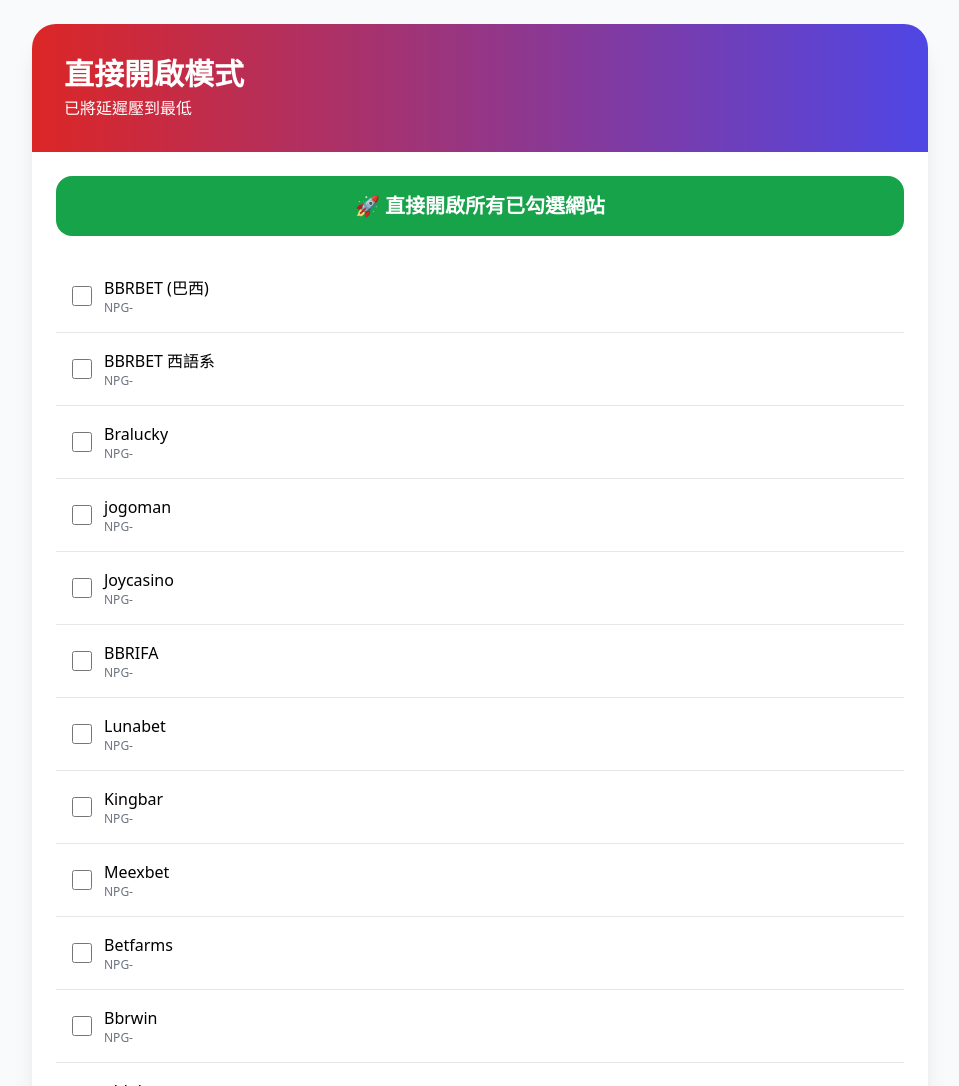
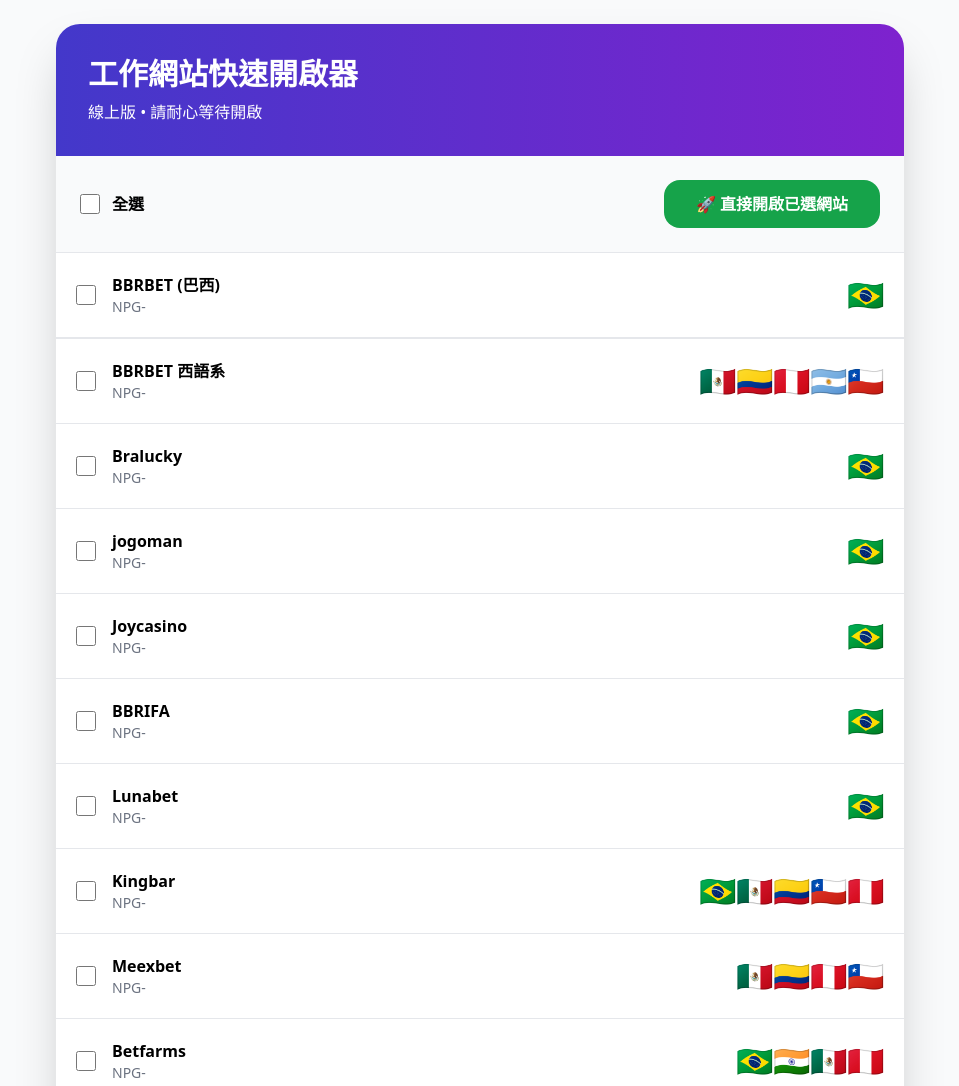
Before and after one commit to mexxlee/website-opener, a plain HTML site: page index.html in a window 1280 px wide. Shown: the top 1086 px of the page, without its empty margins (160-1119 px from the left). Drawn offline with nearby package versions, Linux system fonts and the light colour scheme.

Commit message:
Update index.html

```diff
--- a/index.html
+++ b/index.html
@@ -3,84 +3,123 @@
 <head>
     <meta charset="UTF-8">
     <meta name="viewport" content="width=device-width, initial-scale=1.0">
-    <title>直接開啟版</title>
+    <title>工作網站快速開啟器</title>
     <script src="https://cdn.tailwindcss.com"></script>
+    <link rel="stylesheet" href="https://cdnjs.cloudflare.com/ajax/libs/font-awesome/6.6.0/css/all.min.css">
 </head>
-<body class="bg-gray-50 p-6">
-    <div class="max-w-4xl mx-auto bg-white rounded-3xl shadow-xl overflow-hidden">
-        <div class="bg-gradient-to-r from-red-600 to-indigo-600 text-white p-8">
-            <h1 class="text-3xl font-bold">直接開啟模式</h1>
-            <p class="mt-1">已將延遲壓到最低</p>
-        </div>
+<body class="bg-gray-50 min-h-screen">
+    <div class="max-w-4xl mx-auto p-6">
+        <div class="bg-white rounded-3xl shadow-2xl overflow-hidden">
+            <div class="bg-gradient-to-r from-indigo-700 to-purple-700 text-white p-8">
+                <h1 class="text-3xl font-bold">工作網站快速開啟器</h1>
+                <p class="mt-2">線上版 • 請耐心等待開啟</p>
+            </div>
 
-        <div class="p-6">
-            <button onclick="openAllSelected()"
-                    class="w-full py-4 bg-green-600 hover:bg-green-700 text-white text-xl font-bold rounded-2xl mb-6">
-                🚀 直接開啟所有已勾選網站
-            </button>
+            <div class="p-6 border-b bg-gray-50 flex items-center justify-between">
+                <label class="flex items-center gap-3 cursor-pointer">
+                    <input type="checkbox" id="selectAll" onchange="toggleSelectAll()" class="w-5 h-5 accent-indigo-600">
+                    <span class="font-bold">全選</span>
+                </label>
+                <button onclick="openSelected()"
+                        class="px-8 py-3 bg-green-600 hover:bg-green-700 text-white font-bold rounded-2xl">
+                    🚀 直接開啟已選網站
+                </button>
+            </div>
 
-            <div id="siteList"></div>
+            <div id="siteList" class="divide-y"></div>
         </div>
     </div>
 
     <script>
-        const sites = [ /* 所有網站 */
-            // NPG-
-            {g:"NPG-", n:"BBRBET (巴西)", u:"https://n0kjob.npgaaa.com/app-user-list#CC=eyJDT1VOVFJZIjoiQlIifQ=="},
-            {g:"NPG-", n:"BBRBET 西語系", u:"https://n0kjob.api4sale.com/"},
-            {g:"NPG-", n:"Bralucky", u:"https://izm2xz.npgaaa.com/worker-board#CC=eyJDT1VOVFJZIjoiQlIifQ=="},
-            {g:"NPG-", n:"jogoman", u:"https://e7lr4j.api4sale.com/login"},
-            {g:"NPG-", n:"Joycasino", u:"https://lc9z4l.api4sale.com/"},
-            {g:"NPG-", n:"BBRIFA", u:"https://c2-bjaezv.npgqwe.com/"},
-            {g:"NPG-", n:"Lunabet", u:"https://c2-osbg1w.npgqwe.com/second-audit-config#CC=eyJDT1VOVFJZIjoiQlIifQ=="},
-            {g:"NPG-", n:"Kingbar", u:"https://v5gb97.npgaaa.com/worker-board#CC=eyJDT1VOVFJZIjoiTVgifQ=="},
-            {g:"NPG-", n:"Meexbet", u:"https://kc698b.npgaaa.com/"},
-            {g:"NPG-", n:"Betfarms", u:"https://v6sx2i.npgaaa.com/"},
-            {g:"NPG-", n:"Bbrwin", u:"https://pg24hj.whalesass01.online/"},
-            {g:"NPG-", n:"gldnbet", u:"https://ffyrwz.npgaaa.com/login"},
-            {g:"NPG-", n:"Bravowins", u:"https://rlclnk.npgaaa.com/login"},
-            {g:"NPG-", n:"Deulucky", u:"https://i6qaby.npgaaa.com/"},
-            // B9-PANDA
-            {g:"B9-PANDA", n:"SuperStar792", u:"https://admin4-792-077267.m-9-y-j.com/#/systemManage/subAccount"},
-            {g:"B9-PANDA", n:"Supergame2368", u:"https://admin-2368-4b5c6c.m-b-d-1.com/#/systemManage/subAccount"},
-            {g:"B9-PANDA", n:"Panda893", u:"https://admin4-893-226e3a.m-9-y-j.com/#/systemManage/role"},
-            {g:"B9-PANDA", n:"Cashmaster2360", u:"https://admin-2360-e2f898.m-b-d-1.com/"},
-            {g:"B9-PANDA", n:"SuperVIP-2433", u:"https://admin-2433-d62f80.m-9-y-j.com/#/systemManage/subAccount"},
-            // 天成 & JK澎拜
-            {g:"天成", n:"天成1", u:"https://tac3.connect7bo.com/"},
-            {g:"天成", n:"天成2", u:"https://684990039.com/"},
-            {g:"JK澎拜", n:"Supersucesso", u:"https://brr7.topcms.org/#/dashboard"},
-            {g:"JK澎拜", n:"Supergold-M57", u:"http://m57.dggamecms.com/"}
-            // 你可以自己把其他網站補齊
+        const sites = [
+            // ==================== NPG- ====================
+            { group: "NPG-", name: "BBRBET (巴西)", url: "https://n0kjob.npgaaa.com/app-user-list#CC=eyJDT1VOVFJZIjoiQlIifQ==", country: "🇧🇷" },
+            { group: "NPG-", name: "BBRBET 西語系", url: "https://n0kjob.api4sale.com/", country: "🇲🇽🇨🇴🇵🇪🇦🇷🇨🇱" },
+            { group: "NPG-", name: "Bralucky", url: "https://izm2xz.npgaaa.com/worker-board#CC=eyJDT1VOVFJZIjoiQlIifQ==", country: "🇧🇷" },
+            { group: "NPG-", name: "jogoman", url: "https://e7lr4j.api4sale.com/login", country: "🇧🇷" },
+            { group: "NPG-", name: "Joycasino", url: "https://lc9z4l.api4sale.com/", country: "🇧🇷" },
+            { group: "NPG-", name: "BBRIFA", url: "https://c2-bjaezv.npgqwe.com/", country: "🇧🇷" },
+            { group: "NPG-", name: "Lunabet", url: "https://c2-osbg1w.npgqwe.com/second-audit-config#CC=eyJDT1VOVFJZIjoiQlIifQ==", country: "🇧🇷" },
+            { group: "NPG-", name: "Kingbar", url: "https://v5gb97.npgaaa.com/worker-board#CC=eyJDT1VOVFJZIjoiTVgifQ==", country: "🇧🇷🇲🇽🇨🇴🇨🇱🇵🇪" },
+            { group: "NPG-", name: "Meexbet", url: "https://kc698b.npgaaa.com/", country: "🇲🇽🇨🇴🇵🇪🇨🇱" },
+            { group: "NPG-", name: "Betfarms", url: "https://v6sx2i.npgaaa.com/", country: "🇧🇷🇮🇳🇲🇽🇵🇪" },
+            { group: "NPG-", name: "Bbrwin", url: "https://pg24hj.whalesass01.online/", country: "🇧🇷" },
+            { group: "NPG-", name: "gldnbet", url: "https://ffyrwz.npgaaa.com/login", country: "🇲🇽🇵🇪🇨🇱" },
+            { group: "NPG-", name: "Bravowins", url: "https://rlclnk.npgaaa.com/login", country: "🇨🇱" },
+            { group: "NPG-", name: "Millonix_MX", url: "https://pg24hj.whalesass01.online/", country: "🇲🇽" },
+            { group: "NPG-", name: "millonixvip", url: "https://c2-ixiaqf.npgqwe.com/", country: "🇨🇱🇲🇽🇵🇪" },
+            { group: "NPG-", name: "nayafacil", url: "https://c2-uwjhah.npgqwe.com/login", country: "🇨🇱" },
+            { group: "NPG-", name: "MEXI777", url: "https://lmtbox.npgaaa.com/", country: "🇲🇽" },
+            { group: "NPG-", name: "Forturola", url: "https://ptndwj.npgaaa.com/sys/account-list#CC=eyJDT1VOVFJZIjoiTVgifQ==", country: "🇲🇽🇨🇴🇨🇱🇵🇪🇱🇷" },
+            { group: "NPG-", name: "BBRWIN MX", url: "https://nuxi0i.npgaaa.com/login#CC=eyJDT1VOVFJZIjoiTVgifQ==", country: "🇲🇽" },
+            { group: "NPG-", name: "Winmax-CL", url: "https://n2wudb.npgaaa.com/", country: "🇨🇱" },
+            { group: "NPG-", name: "Winmax-PE", url: "https://7mjjle.npgaaa.com/", country: "🇵🇪" },
+            { group: "NPG-", name: "Ruletix-MX", url: "https://c2-f4ihsd.npgqwe.com/", country: "🇲🇽" },
+            { group: "NPG-", name: "Ruletix-US", url: "https://idmxfx.fpljsoft.com/", country: "🇱🇷" },
+            { group: "NPG-", name: "Ruletix 智利", url: "https://c2-zaaezr.npgqwe.com/", country: "🇨🇱" },
+            { group: "NPG-", name: "Ruletix 祕魯", url: "https://c2-terv4z.npgqwe.com/sys/", country: "🇵🇪" },
+            { group: "NPG-", name: "Ruletix_co", url: "https://c2-wp0ul3.npgqwe.com/", country: "🇨🇴" },
+            { group: "NPG-", name: "Ruletix01", url: "https://ydkx8n.npgaaa.com/", country: "🇲🇽" },
+            { group: "NPG-", name: "Ruletix777", url: "https://l08ar7.npgaaa.com/", country: "🇲🇽" },
+            { group: "NPG-", name: "Ruletix_ES", url: "https://pczkku.npgaaa.com/", country: "🇪🇸" },
+            { group: "NPG-", name: "Lamansionvip_Mx", url: "https://c2-e3cqni.npgqwe.com/", country: "🇲🇽" },
+            { group: "NPG-", name: "Lamansionvip777", url: "https://moihuf.npgaaa.com/", country: "🇲🇽" },
+            { group: "NPG-", name: "Deulucky", url: "https://i6qaby.npgaaa.com/", country: "🇧🇷" },
+
+            // ==================== B9-PANDA ====================
+            { group: "B9-PANDA", name: "SuperStar792", url: "https://admin4-792-077267.m-9-y-j.com/#/systemManage/subAccount", country: "🇧🇷" },
+            { group: "B9-PANDA", name: "Supergame2368", url: "https://admin-2368-4b5c6c.m-b-d-1.com/#/systemManage/subAccount", country: "🇧🇷" },
+            { group: "B9-PANDA", name: "Panda893", url: "https://admin4-893-226e3a.m-9-y-j.com/#/systemManage/role", country: "🇧🇷" },
+            { group: "B9-PANDA", name: "Cashmaster2360", url: "https://admin-2360-e2f898.m-b-d-1.com/", country: "🇧🇷" },
+            { group: "B9-PANDA", name: "SuperVIP-2433", url: "https://admin-2433-d62f80.m-9-y-j.com/#/systemManage/subAccount", country: "🇧🇷" },
+            { group: "B9-PANDA", name: "Superpower-2457", url: "https://admin-2457-40062e.m-9-y-j.com/#/systemManage/subAccount", country: "🇧🇷" },
+            { group: "B9-PANDA", name: "Supernova-2291", url: "https://admin-2291-cdb55f.j-d-0-q.com/#/systemManage/subAccount", country: "🇧🇷" },
+            { group: "B9-PANDA", name: "Supergoal-2487", url: "https://admin-2487-13223e.m-9-y-j.com/#/reportQuery/allReport", country: "🇧🇷" },
+
+            // ==================== 天成 ====================
+            { group: "天成", name: "天成1 (orojugar)", url: "https://tac3.connect7bo.com/", country: "🇲🇽" },
+            { group: "天成", name: "天成2", url: "https://684990039.com/", country: "🇲🇽" },
+            { group: "天成", name: "天成3", url: "https://www.237828333.com/index", country: "🇲🇽" },
+            { group: "天成", name: "天成 cashwin", url: "https://www.237828333.com/", country: "🇨🇱" },
+
+            // ==================== JK澎拜 ====================
+            { group: "JK澎拜", name: "Supersucesso", url: "https://brr7.topcms.org/#/dashboard", country: "🇧🇷" },
+            { group: "JK澎拜", name: "Supergold-M57", url: "http://m57.dggamecms.com/", country: "🇧🇷" }
         ];
 
-        let selectedCount = 0;
-
-        function render() {
-            const div = document.getElementById('siteList');
-            div.innerHTML = sites.map(site => `
-                <div class="flex items-center gap-3 p-4 border-b">
-                    <input type="checkbox" class="chk w-5 h-5" data-url="${site.u}">
-                    <div>
-                        <div class="font-medium">${site.n}</div>
-                        <div class="text-xs text-gray-500">${site.g}</div>
+        function renderSites() {
+            const container = document.getElementById('siteList');
+            container.innerHTML = sites.map(site => `
+                <div class="flex items-center gap-4 p-5 border-b hover:bg-gray-50">
+                    <input type="checkbox" class="site-check w-5 h-5 accent-indigo-600" data-url="${site.url}">
+                    <div class="flex-1">
+                        <div class="font-semibold">${site.name}</div>
+                        <div class="text-sm text-gray-500">${site.group}</div>
                     </div>
+                    <span class="text-3xl">${site.country}</span>
                 </div>
             `).join('');
         }
 
-        function openAllSelected() {
-            const checked = document.querySelectorAll('.chk:checked');
-            if (checked.length === 0) return alert('請勾選網站');
+        function openSelected() {
+            const checked = Array.from(document.querySelectorAll('.site-check:checked'));
+            if (checked.length === 0) return alert('請勾選網站！');
 
-            checked.forEach((item, i) => {
+            alert(`正在開啟 ${checked.length} 個網站，請耐心等待...`);
+
+            checked.forEach((item, index) => {
                 setTimeout(() => {
                     window.open(item.dataset.url, '_blank');
-                }, i * 80);   // 最短延遲
+                }, index * 500);   // 500ms 延遲，較穩定
             });
         }
 
-        window.onload = render;
+        function toggleSelectAll() {
+            const checked = document.getElementById('selectAll').checked;
+            document.querySelectorAll('.site-check').forEach(cb => cb.checked = checked);
+        }
+
+        window.onload = renderSites;
     </script>
 </body>
 </html>
```
